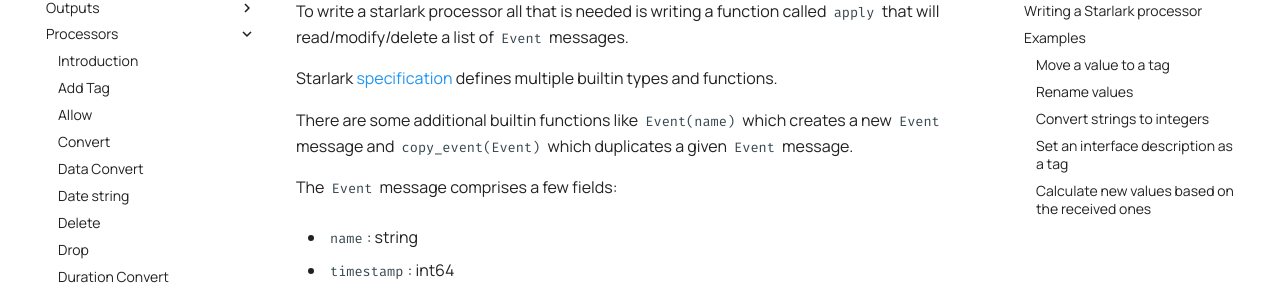
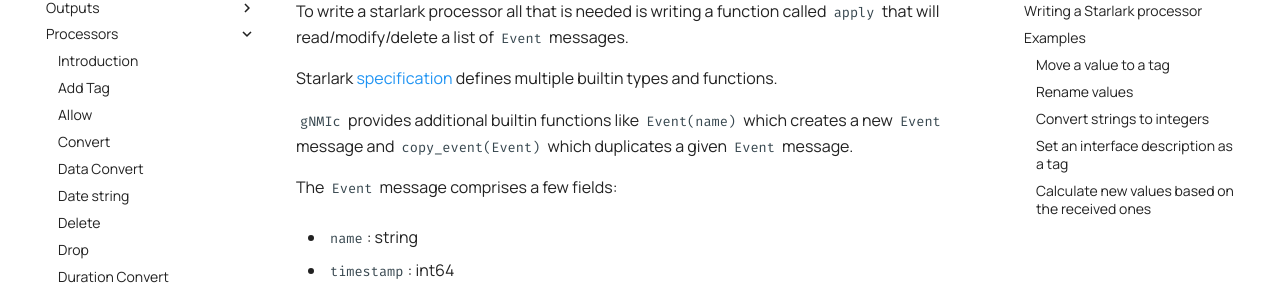
Before and after one commit to openconfig/gnmic, an MkDocs documentation site: the page built from docs/user_guide/event_processors/event_starlark.md, in a window 1280 px wide and 900 px high, scrolled down 1067 px. Shown: the part 151-447 px from the top of the window. Built offline with MkDocs 1.6.1 and Material for MkDocs 9.7.7, drawn with Linux system fonts in a browser that asks for light colours; comment, search, counter and statistics services are not loaded.

Commit message:
Update docs/user_guide/event_processors/event_starlark.md
Co-authored-by: Roman Dodin <dodin.roman@gmail.com>

```diff
--- a/docs/user_guide/event_processors/event_starlark.md
+++ b/docs/user_guide/event_processors/event_starlark.md
@@ -44,7 +44,7 @@ To write a starlark processor all that is needed is writing a function called `a
 
 Starlark [specification](https://github.com/google/starlark-go/blob/d1966c6b9fcd/doc/spec.md) defines multiple builtin types and functions.
 
-There are some additional builtin functions like `Event(name)` which creates a new `Event` message and `copy_event(Event)` which duplicates a given `Event` message.
+`gNMIc` provides additional builtin functions like `Event(name)` which creates a new `Event` message and `copy_event(Event)` which duplicates a given `Event` message.
 
 The `Event` message comprises a few fields:
 
```
